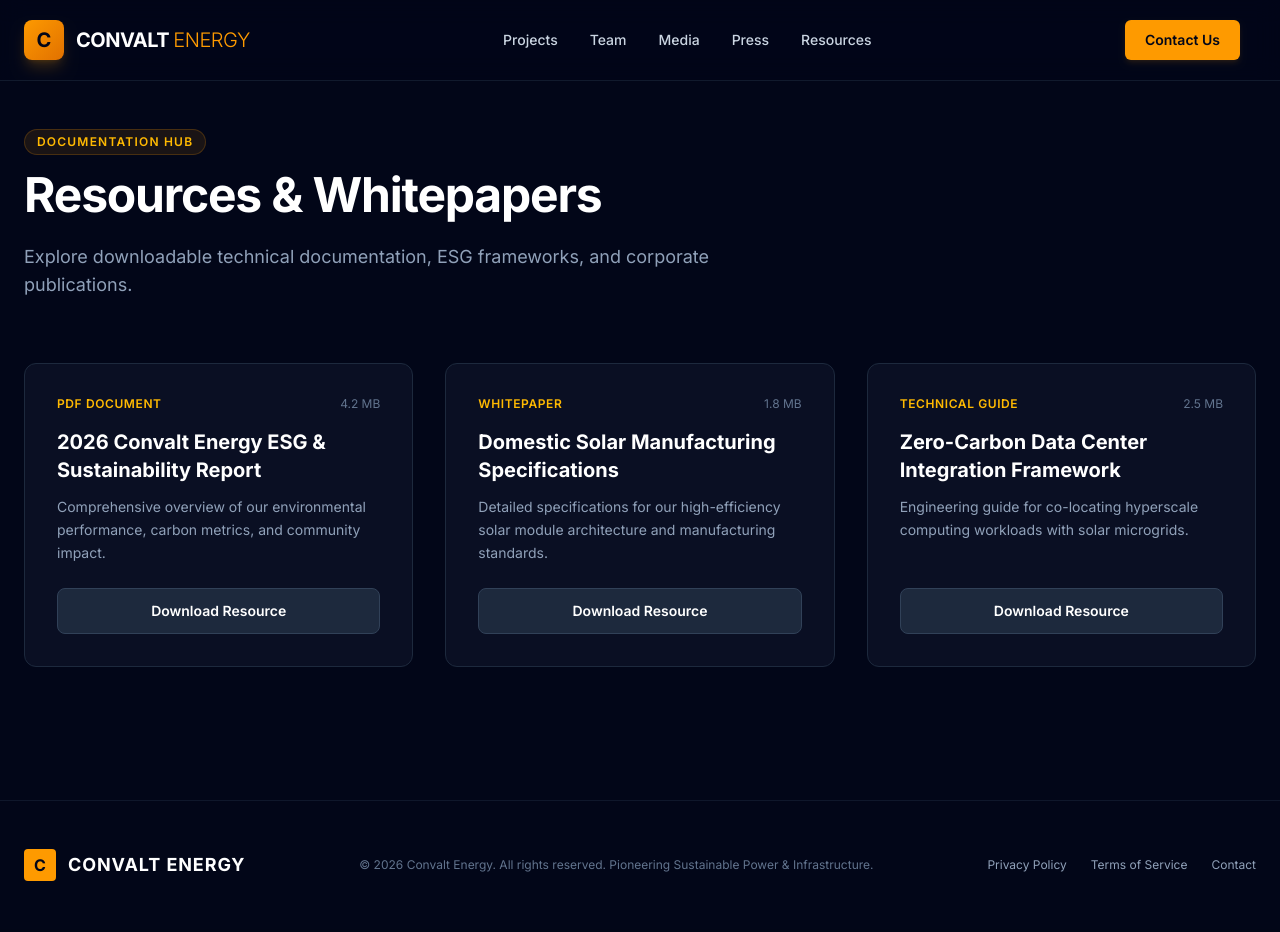
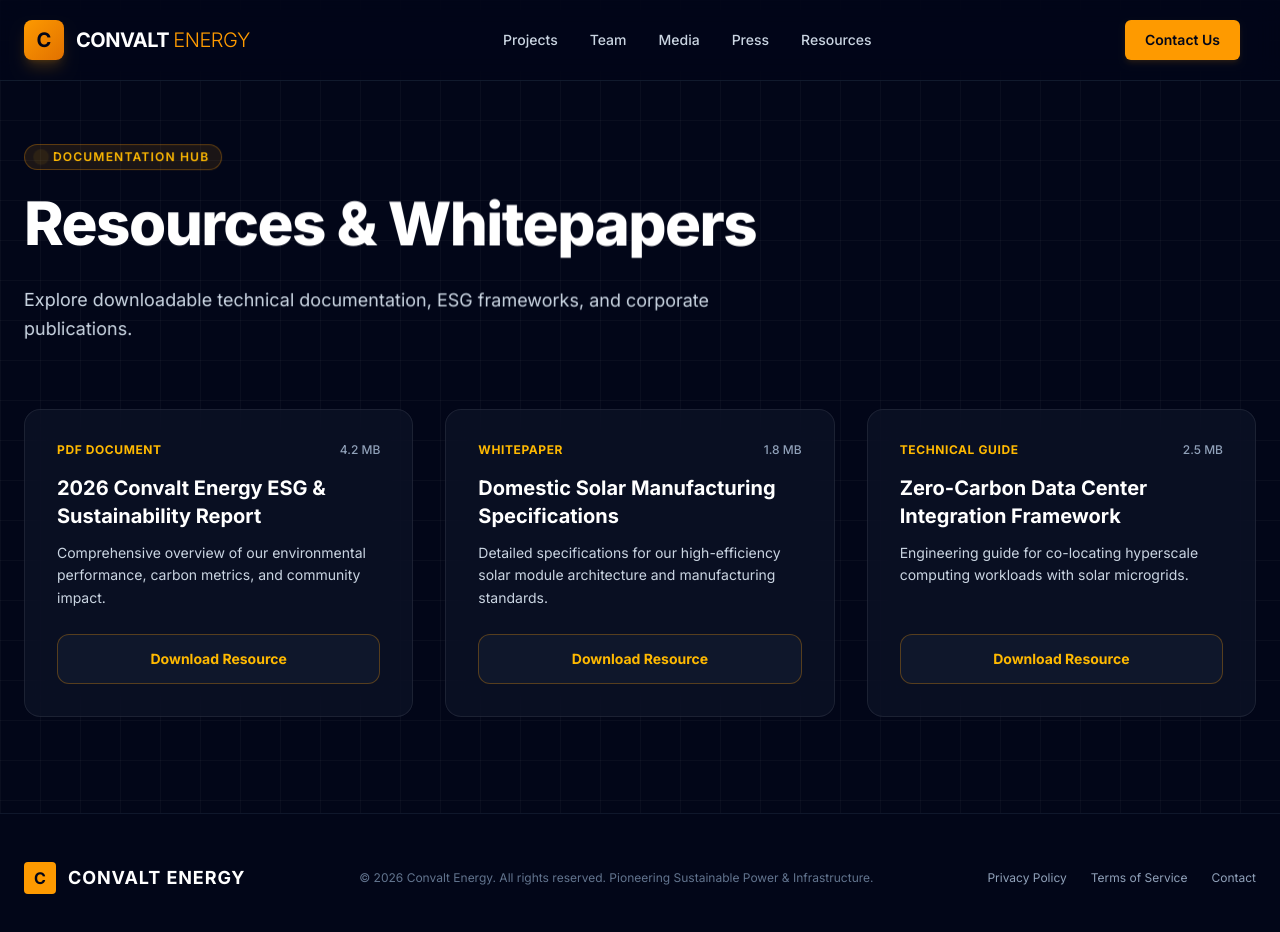
Before and after one commit to fahmidurshanto/convalt_energy_website, a Next.js app: page /resources in a window 1280 px wide. Shown: the top 932 px of the page. Built offline with nearby package versions, Linux system fonts and the light colour scheme; no server answers.

Commit message:
style: complete epic 2D design pass across /media, /press-releases, and /resources pages

```diff
--- a/src/app/media/page.tsx
+++ b/src/app/media/page.tsx
@@ -9,37 +9,45 @@ export const metadata = constructMetadata({
 
 export default function MediaPage() {
   return (
-    <div className="min-h-screen bg-slate-950 text-white flex flex-col justify-between">
-      <main className="pt-32 pb-24 px-6 max-w-7xl mx-auto flex-grow w-full">
-        <div className="max-w-3xl mb-16">
-          <span className="inline-block px-3 py-1 rounded-full text-xs font-semibold uppercase tracking-widest bg-amber-500/10 text-amber-400 border border-amber-500/20 mb-4">
-            Media & Insights
+    <div className="min-h-screen bg-slate-950 text-white flex flex-col justify-between relative overflow-hidden bg-epic-grid">
+      {/* Epic Ambient Radial Lighting Glow */}
+      <div className="absolute top-0 left-1/2 -translate-x-1/2 w-[800px] h-[400px] bg-amber-500/10 blur-[140px] pointer-events-none -z-10" />
+
+      <main className="pt-36 pb-24 px-6 max-w-7xl mx-auto flex-grow w-full relative z-10">
+        <div className="max-w-3xl mb-16 animate-float-slow">
+          <span className="inline-flex items-center space-x-2 px-3 py-1 rounded-full text-xs font-semibold uppercase tracking-widest bg-amber-500/10 text-amber-400 border border-amber-500/30 mb-4">
+            <span className="w-2 h-2 rounded-full bg-amber-400 animate-ping" />
+            <span>Media & Insights</span>
           </span>
-          <h1 className="text-4xl md:text-5xl font-bold tracking-tight text-white mb-6">
+          <h1 className="text-4xl md:text-6xl font-extrabold tracking-tight text-white mb-6 leading-tight">
             News Coverage & Brand Assets
           </h1>
-          <p className="text-lg text-slate-400">
+          <p className="text-lg text-slate-300 leading-relaxed">
             Access press releases, media kits, video features, and clean energy industry insights.
           </p>
         </div>
 
         <div className="grid grid-cols-1 md:grid-cols-2 gap-8">
-          <div className="bg-slate-900/60 border border-slate-800 rounded-xl p-8">
-            <h2 className="text-2xl font-bold text-white mb-4">Official Brand Assets</h2>
-            <p className="text-slate-400 text-sm mb-6 leading-relaxed">
+          <div className="epic-glass-card rounded-2xl p-8 group">
+            <h2 className="text-2xl font-bold text-white mb-4 group-hover:text-amber-400 transition-colors">
+              Official Brand Assets
+            </h2>
+            <p className="text-slate-300 text-sm mb-6 leading-relaxed">
               Download high-resolution logos, executive headshots, and manufacturing plant media kits.
             </p>
-            <button className="px-6 py-3 rounded-lg bg-amber-500 hover:bg-amber-400 text-slate-950 font-semibold transition-colors">
+            <button className="px-6 py-3.5 rounded-xl bg-gradient-to-r from-amber-500 to-amber-600 hover:from-amber-400 hover:to-amber-500 text-slate-950 font-bold transition-all shadow-lg shadow-amber-500/20">
               Download Media Kit (.ZIP)
             </button>
           </div>
 
-          <div className="bg-slate-900/60 border border-slate-800 rounded-xl p-8">
-            <h2 className="text-2xl font-bold text-white mb-4">Media Inquiries</h2>
-            <p className="text-slate-400 text-sm mb-6 leading-relaxed">
+          <div className="epic-glass-card rounded-2xl p-8 group">
+            <h2 className="text-2xl font-bold text-white mb-4 group-hover:text-amber-400 transition-colors">
+              Media Inquiries
+            </h2>
+            <p className="text-slate-300 text-sm mb-6 leading-relaxed">
               For journalist questions, interview requests, or official press statements, get in touch with our communications team.
             </p>
-            <a href="/contact" className="inline-block px-6 py-3 rounded-lg bg-slate-800 hover:bg-slate-700 text-white font-semibold border border-slate-700 transition-colors">
+            <a href="/contact" className="inline-block px-6 py-3.5 rounded-xl bg-slate-900 hover:bg-slate-800 text-amber-400 font-bold border border-amber-500/30 transition-all">
               Contact Media Relations &rarr;
             </a>
           </div>
--- a/src/app/press-releases/page.tsx
+++ b/src/app/press-releases/page.tsx
@@ -11,16 +11,20 @@ export const metadata = constructMetadata({
 
 export default function PressReleasesPage() {
   return (
-    <div className="min-h-screen bg-slate-950 text-white flex flex-col justify-between">
-      <main className="pt-32 pb-24 px-6 max-w-7xl mx-auto flex-grow w-full">
-        <div className="max-w-3xl mb-16">
-          <span className="inline-block px-3 py-1 rounded-full text-xs font-semibold uppercase tracking-widest bg-amber-500/10 text-amber-400 border border-amber-500/20 mb-4">
-            Press & Announcements
+    <div className="min-h-screen bg-slate-950 text-white flex flex-col justify-between relative overflow-hidden bg-epic-grid">
+      {/* Epic Ambient Radial Lighting Glow */}
+      <div className="absolute top-0 left-1/2 -translate-x-1/2 w-[800px] h-[400px] bg-amber-500/10 blur-[140px] pointer-events-none -z-10" />
+
+      <main className="pt-36 pb-24 px-6 max-w-7xl mx-auto flex-grow w-full relative z-10">
+        <div className="max-w-3xl mb-16 animate-float-slow">
+          <span className="inline-flex items-center space-x-2 px-3 py-1 rounded-full text-xs font-semibold uppercase tracking-widest bg-amber-500/10 text-amber-400 border border-amber-500/30 mb-4">
+            <span className="w-2 h-2 rounded-full bg-amber-400 animate-ping" />
+            <span>Press & Announcements</span>
           </span>
-          <h1 className="text-4xl md:text-5xl font-bold tracking-tight text-white mb-6">
+          <h1 className="text-4xl md:text-6xl font-extrabold tracking-tight text-white mb-6 leading-tight">
             Official Press Releases
           </h1>
-          <p className="text-lg text-slate-400">
+          <p className="text-lg text-slate-300 leading-relaxed">
             Stay updated with our latest corporate announcements, manufacturing expansions, and sustainability milestones.
           </p>
         </div>
@@ -29,16 +33,18 @@ export default function PressReleasesPage() {
           {PRESS_RELEASES_DATA.map((pr) => (
             <div
               key={pr.slug}
-              className="bg-slate-900/60 border border-slate-800 rounded-xl p-8 hover:border-amber-500/30 transition-all flex flex-col md:flex-row justify-between items-start md:items-center gap-4"
+              className="epic-glass-card rounded-2xl p-8 flex flex-col md:flex-row justify-between items-start md:items-center gap-6 group"
             >
               <div>
-                <span className="text-xs text-slate-500 block mb-2 font-medium">{pr.date}</span>
-                <h2 className="text-xl font-bold text-white mb-2">{pr.title}</h2>
-                <p className="text-slate-400 text-sm">{pr.summary}</p>
+                <span className="text-xs text-amber-400 font-semibold block mb-2">{pr.date}</span>
+                <h2 className="text-xl font-bold text-white mb-2 group-hover:text-amber-400 transition-colors">
+                  {pr.title}
+                </h2>
+                <p className="text-slate-300 text-sm leading-relaxed">{pr.summary}</p>
               </div>
               <Link
                 href={`/press-releases/${pr.slug}`}
-                className="whitespace-nowrap px-4 py-2 rounded bg-slate-800 hover:bg-slate-700 text-amber-400 text-sm font-semibold transition-colors border border-slate-700"
+                className="whitespace-nowrap px-5 py-3 rounded-xl bg-slate-900 hover:bg-slate-800 text-amber-400 text-sm font-bold transition-all border border-amber-500/30"
               >
                 Read Article &rarr;
               </Link>
--- a/src/app/resources/page.tsx
+++ b/src/app/resources/page.tsx
@@ -30,32 +30,36 @@ const RESOURCES = [
 
 export default function ResourcesPage() {
   return (
-    <div className="min-h-screen bg-slate-950 text-white flex flex-col justify-between">
-      <main className="pt-32 pb-24 px-6 max-w-7xl mx-auto flex-grow w-full">
-        <div className="max-w-3xl mb-16">
-          <span className="inline-block px-3 py-1 rounded-full text-xs font-semibold uppercase tracking-widest bg-amber-500/10 text-amber-400 border border-amber-500/20 mb-4">
-            Documentation Hub
+    <div className="min-h-screen bg-slate-950 text-white flex flex-col justify-between relative overflow-hidden bg-epic-grid">
+      {/* Epic Ambient Radial Lighting Glow */}
+      <div className="absolute top-0 left-1/2 -translate-x-1/2 w-[800px] h-[400px] bg-amber-500/10 blur-[140px] pointer-events-none -z-10" />
+
+      <main className="pt-36 pb-24 px-6 max-w-7xl mx-auto flex-grow w-full relative z-10">
+        <div className="max-w-3xl mb-16 animate-float-slow">
+          <span className="inline-flex items-center space-x-2 px-3 py-1 rounded-full text-xs font-semibold uppercase tracking-widest bg-amber-500/10 text-amber-400 border border-amber-500/30 mb-4">
+            <span className="w-2 h-2 rounded-full bg-amber-400 animate-ping" />
+            <span>Documentation Hub</span>
           </span>
-          <h1 className="text-4xl md:text-5xl font-bold tracking-tight text-white mb-6">
+          <h1 className="text-4xl md:text-6xl font-extrabold tracking-tight text-white mb-6 leading-tight">
             Resources & Whitepapers
           </h1>
-          <p className="text-lg text-slate-400">
+          <p className="text-lg text-slate-300 leading-relaxed">
             Explore downloadable technical documentation, ESG frameworks, and corporate publications.
           </p>
         </div>
 
         <div className="grid grid-cols-1 md:grid-cols-3 gap-8">
           {RESOURCES.map((item, index) => (
-            <div key={index} className="bg-slate-900/60 border border-slate-800 rounded-xl p-8 flex flex-col justify-between hover:border-amber-500/30 transition-all">
+            <div key={index} className="epic-glass-card rounded-2xl p-8 flex flex-col justify-between group">
               <div>
                 <div className="flex justify-between items-center mb-4">
-                  <span className="text-xs font-semibold text-amber-400 uppercase tracking-wider">{item.type}</span>
-                  <span className="text-xs text-slate-500">{item.size}</span>
+                  <span className="text-xs font-bold text-amber-400 uppercase tracking-wider">{item.type}</span>
+                  <span className="text-xs text-slate-400 font-medium">{item.size}</span>
                 </div>
-                <h3 className="text-xl font-bold text-white mb-3">{item.title}</h3>
-                <p className="text-slate-400 text-sm leading-relaxed mb-6">{item.description}</p>
+                <h3 className="text-xl font-bold text-white mb-3 group-hover:text-amber-400 transition-colors">{item.title}</h3>
+                <p className="text-slate-300 text-sm leading-relaxed mb-6">{item.description}</p>
               </div>
-              <button className="w-full py-3 rounded-lg bg-slate-800 hover:bg-slate-700 text-white text-sm font-semibold border border-slate-700 transition-colors">
+              <button className="w-full py-3.5 rounded-xl bg-slate-900 hover:bg-slate-800 text-amber-400 text-sm font-bold border border-amber-500/30 transition-all">
                 Download Resource
               </button>
             </div>
```
